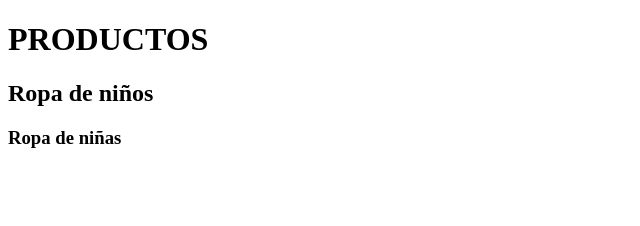
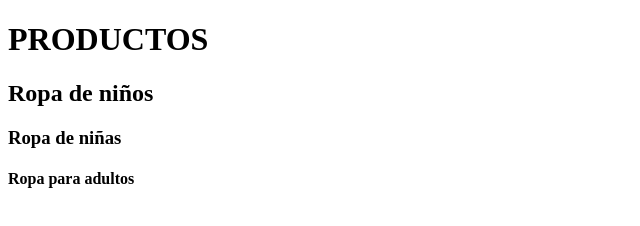
Before and after one commit to LIZ13102630/MI-PRIMER-PROYECTO, a plain HTML site: page inicio.html in a window 1280 px wide. Shown: the whole page, without its empty margins (0-640 px from the left). Drawn offline with Linux system fonts and the light colour scheme.

Commit message:
modificamos el index

```diff
--- a/inicio.html
+++ b/inicio.html
@@ -9,5 +9,6 @@
   <h1>PRODUCTOS</h1>
   <h2>Ropa de niños</h2>
   <h3>Ropa de niñas</h3>
+  <h4>Ropa para adultos</h4>
 </body>
 </html>
```
